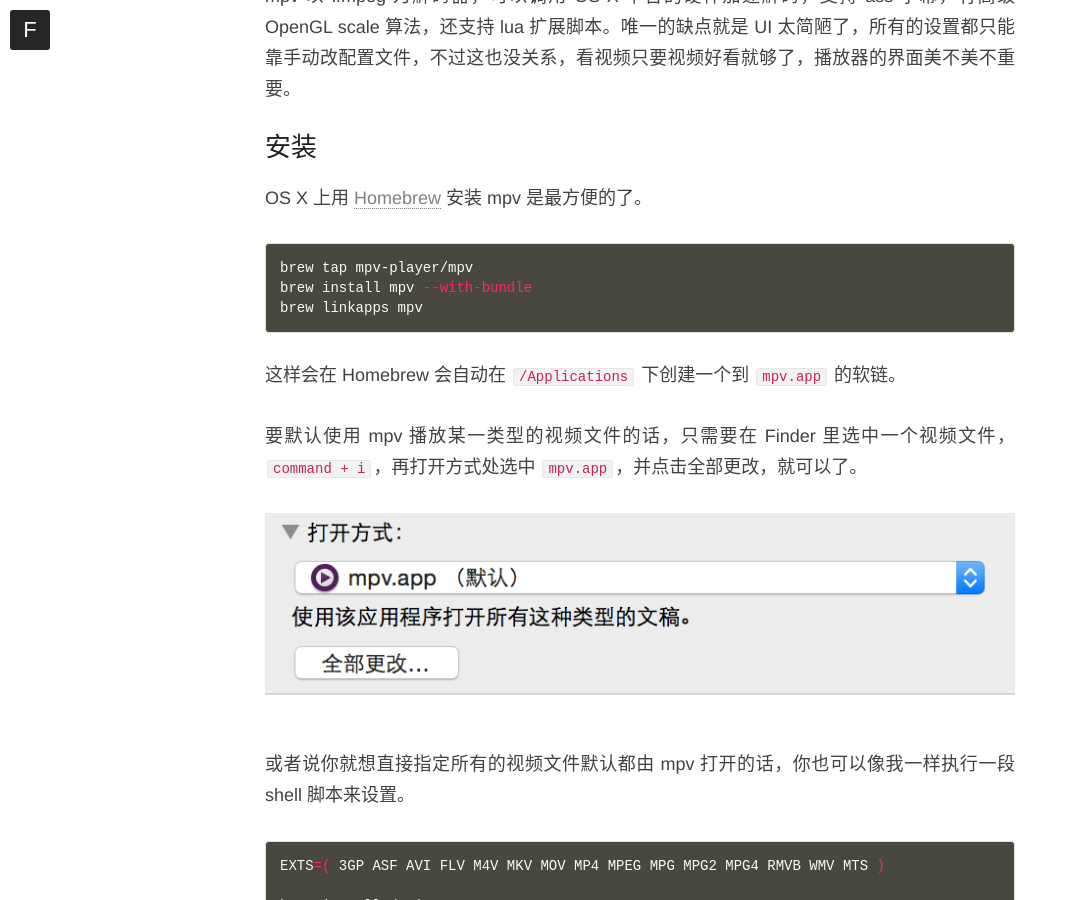
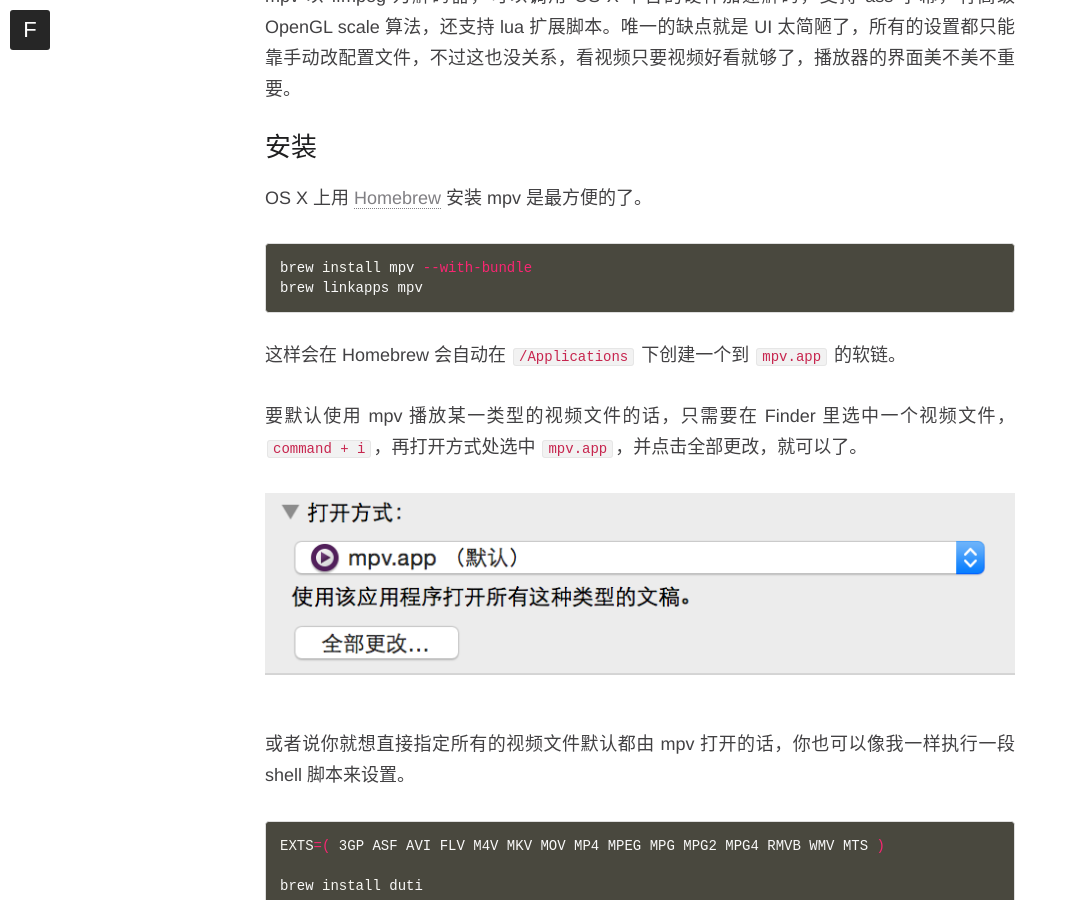
Before and after one commit to songchenwen/songchenwen.github.io, a Jekyll site: the page built from _posts/2015-05-09-mpv-player.md, in a window 1280 px wide and 900 px high, scrolled down 1295 px. Shown: the whole window, without its empty margins (0-1068 px from the left). Built offline with Jekyll 4.4.1, drawn with Linux system fonts in a browser that asks for light colours; Markdown is read by kramdown in place of the engine named in the settings; comment, search, counter and statistics services are not loaded.

Commit message:
mpv is merged into home-brew main repository

```diff
--- a/_posts/2015-05-09-mpv-player.md
+++ b/_posts/2015-05-09-mpv-player.md
@@ -28,7 +28,6 @@
 OS X 上用 [Homebrew](http://brew.sh) 安装 mpv 是最方便的了。
 
 ~~~ bash
-brew tap mpv-player/mpv
 brew install mpv --with-bundle
 brew linkapps mpv
 ~~~
```
